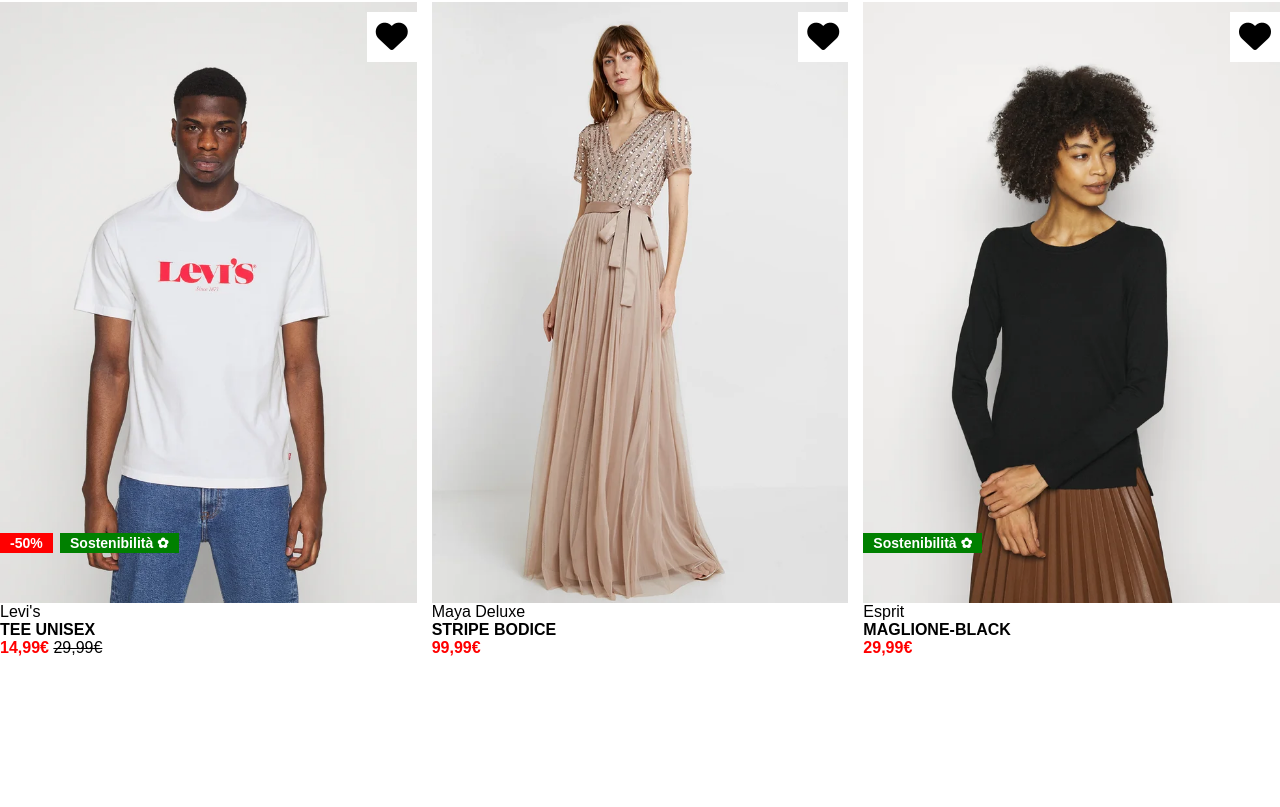
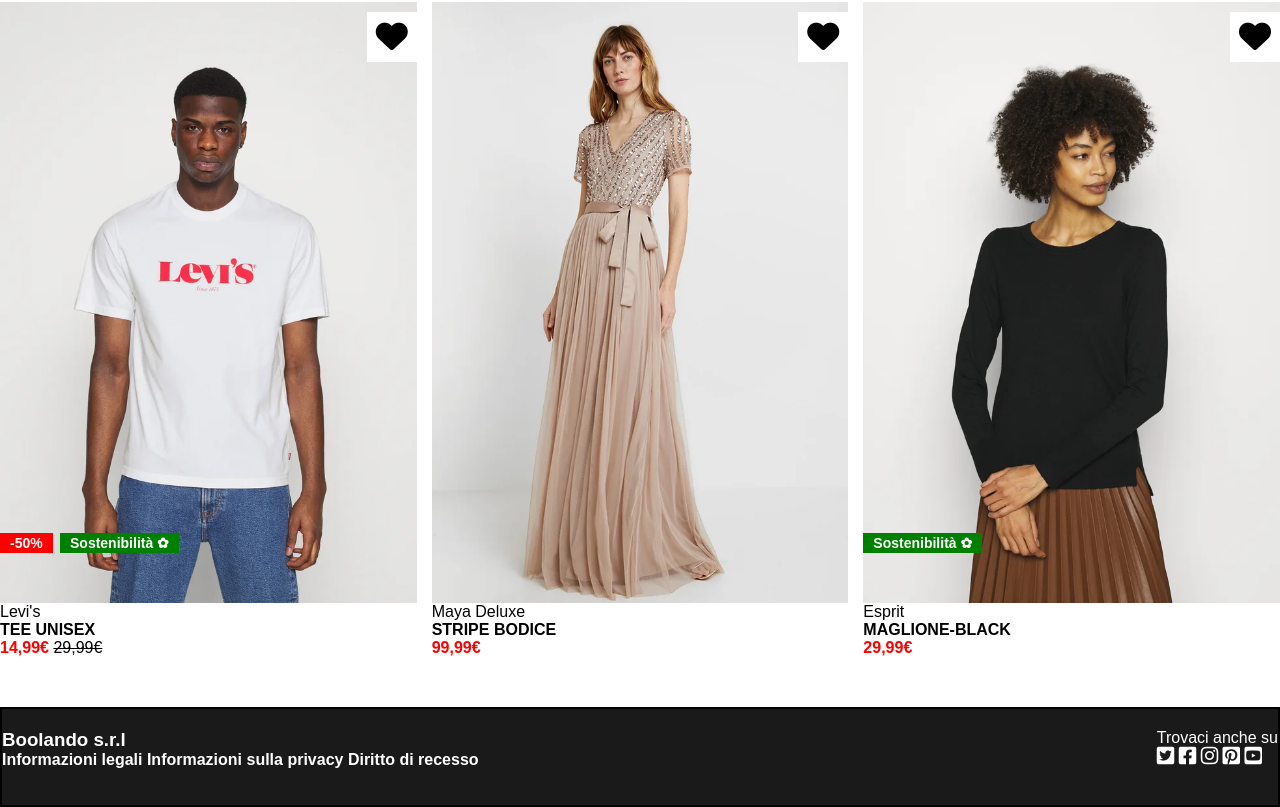
Before and after one commit to Ali-Chouchene/html-css-boolando, a plain HTML site: page index.html in a window 1280 px wide. Shown: the part 834-1641 px from the top of the page. Drawn offline with Linux system fonts and the light colour scheme.

Commit message:
finished everything

```diff
--- a/css/style.css
+++ b/css/style.css
@@ -19,7 +19,7 @@
 }
 main{
     padding-top: 130px;
-    padding-bottom: 100px;
+
 }
 img{
     display: block;
@@ -161,17 +161,8 @@
     font-weight: bold;
 }
 /*HOVER*/
-/*.card:hover::after{
-    position: absolute;
-    top: 0;
-    left: 0;
-    bottom: 0;
-    right: 0;
-    content: "";
-    display: block;
 
-}*/
-.card:hover .favorite i{
+.favorite i:hover{
 
     color: rgb(255, 0, 0);
 }
@@ -187,3 +178,30 @@
 .card:hover .img-top{
     display: inline;
 }
+/*FOOTER*/
+footer{
+    height: 100px;
+    background-color: rgb(26,26,26);
+    border: 2px solid black;
+
+    color: #fff;
+}
+
+
+.company h3{
+    color: #fff;
+
+}
+.f-info{
+    display: flex;
+    justify-content: space-between;
+    align-content: center;
+
+}
+.company{
+    padding-top: 20px;
+}
+.social{
+    padding-top: 20px;
+
+}
--- a/index.html
+++ b/index.html
@@ -17,7 +17,7 @@
 </head>
 <body>
     <header>
-        <nav class="">
+        <nav>
             <div class="container h-navbar">
                 <div class="h-section">
                   <a href="#">Donna</a>
@@ -142,6 +142,25 @@
             </div>
         </div>
     </main>
-    <footer></footer>
+    <footer>
+        <nav>
+            <div class="container f-info">
+                <div class="company">
+                    <h3>Boolando s.r.l</h3>
+                    <a href="#">Informazioni legali</a>
+                    <a href="#">Informazioni sulla privacy</a>
+                    <a href="#">Diritto di recesso</a>
+                </div>
+                <div class="social">
+                    <p>Trovaci anche su</p>
+                    <i class="fa-brands fa-square-twitter fa-lg"></i>
+                    <i class="fa-brands fa-square-facebook fa-lg"></i>
+                    <i class="fa-brands fa-instagram fa-lg"></i>
+                    <i class="fa-brands fa-square-pinterest fa-lg"></i>
+                    <i class="fa-brands fa-square-youtube fa-lg"></i>
+                </div>
+            </div>
+        </nav>
+    </footer>
 </body>
 </html>
```
